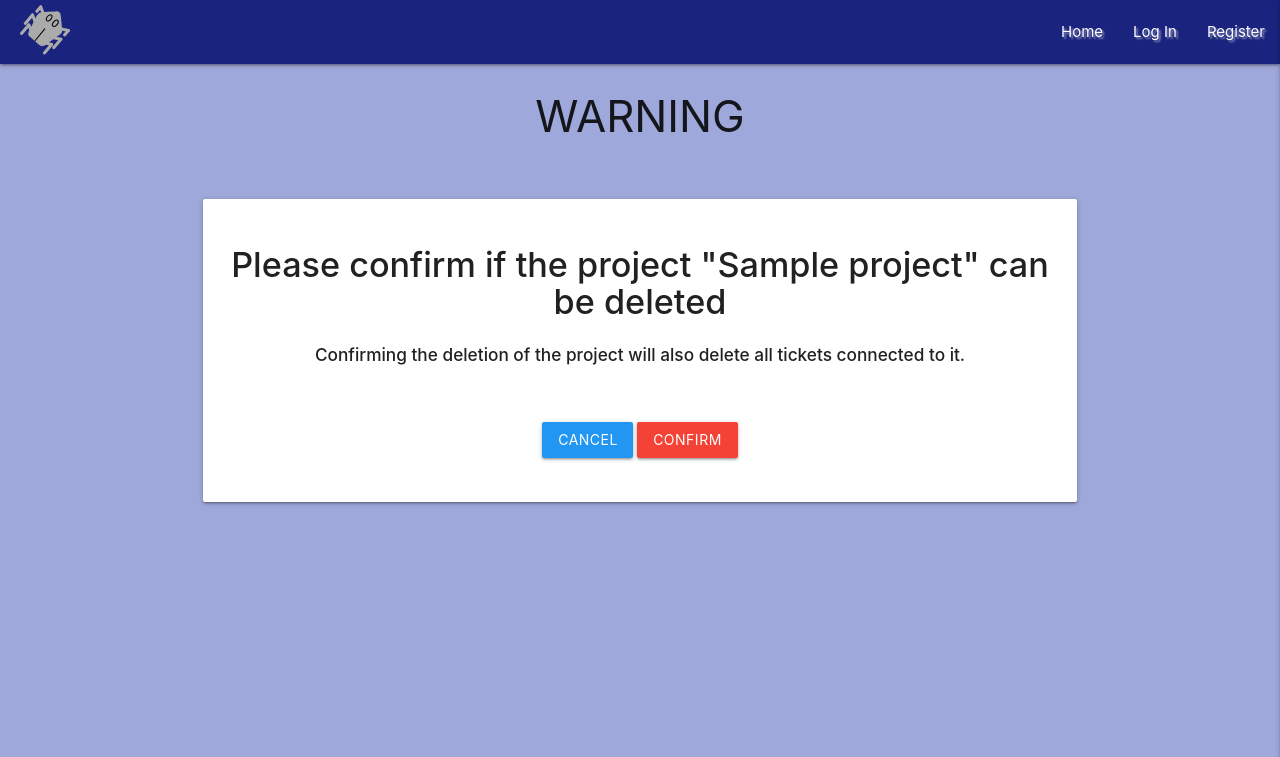
After one commit to fabiodearaujo/bug_tracker_mp3, a Flask app: page /project_delete_conf/1 in a window 1280 px wide. The commit adds this page. Shown: the top 757 px of the page. Run offline with Flask 2, Linux system fonts and the light colour scheme; a database or web service that is not in the repository returns one stand-in record (values such as "Sample title"); some libraries are stand-ins or nearby versions.

Commit message:
implemented Delete Projects and Tasks passing through a confirmation screen

```diff
--- a/app.py
+++ b/app.py
@@ -1,4 +1,5 @@
 import os
+import json
 from flask import (
     Flask, flash, render_template,
     redirect, request, session, url_for)
@@ -15,6 +16,15 @@ app.config["MONGO_URI"] = os.environ.get("MONGO_URI")
 app.secret_key = os.environ.get("SECRET_KEY")
 
 mongo = PyMongo(app)
+
+# Solution from stack overflow to resolve error
+# TypeError: Object of type ObjectId is not JSON serializable
+class JSONEncoder(json.JSONEncoder):
+    def default(self, o):
+        if isinstance(o, ObjectId):
+            return str(o)
+        return json.JSONEncoder.default(self, o)
+
 
 @app.route("/")
 @app.route("/home")
@@ -202,6 +212,32 @@ def create_ticket():
         categories=categories, projects=projects)
 
 
+@app.route("/project_delete_conf/<project_name>", methods=["GET","POST"])
+def project_delete_conf(project_name):
+    project_name = mongo.db.project.find_one({"project_name": project_name})["project_name"]
+    return render_template("project_delete_conf.html", project_name=project_name)
+
+
+@app.route("/delete_project/<project_name>")
+def delete_project(project_name):
+    ticketlist = list(mongo.db.ticket.find({"project_name": project_name}))
+    ticket_convert = JSONEncoder().encode(ticketlist)
+    tickets = json.loads(ticket_convert)
+    for ticket in tickets:
+        ticket_id = ticket['_id']
+        mongo.db.ticket.remove({"_id": ObjectId(ticket_id)})
+
+    projectlist = list(mongo.db.project.find({"project_name": project_name}))
+    project_convert = JSONEncoder().encode(projectlist)
+    projects = json.loads(project_convert)
+    for project in projects:
+        project_id = project['_id']
+        mongo.db.project.remove({"_id": ObjectId(project_id)})
+
+    flash("The Project and its Tickets were deleted successfuly")
+    return redirect(url_for("home"))
+
+
 @app.route("/logout")
 def logout():
     # remove user from session cookies and return to home
--- /dev/null
+++ b/templates/project_delete_conf.html
@@ -0,0 +1,35 @@
+
+{% extends "base.html" %}
+
+{% block styles %}
+    <link rel="shortcut icon" href="../static/img/bugtrackerlogodark.svg" type="image/x-icon">
+{% endblock %}
+
+{% block logo %}
+    <a href="{{ url_for('home') }}" class="brand-logo" style="padding-left: 20px; padding-top: 5px;"><img src="..\static\img\bugtrackerlogolight.svg" height="50px" width="50px" alt="Bug Tracker Logo"></a>
+{% endblock %}
+
+{% block content %}
+    <h3 class="center-align">WARNING</h3>
+
+    <div class="row top-spacing">
+        <div class="col s12">
+            <div class="card-panel">
+                <div class="row">
+                    <div class="col s12 center-align">
+                        <h4><strong>Please confirm if the project "{{ project_name }}" can be deleted</strong></h4>
+                    </div>
+                    <div class="col s12 center-align">
+                        <h6 class="text-red center-align"><strong>Confirming the deletion of the project will also
+                            delete all tickets connected to it.</strong></h6>
+                    </div>
+                    <div class="col s12 center-align top-spacing">
+                        <a href="{{ url_for('dashboard', user_name=session['user']) }}" class="white-text blue btn right-pad">Cancel</a>
+                        <a href="{{ url_for('delete_project', project_name=project_name) }}" class="white-text red btn">Confirm</a>
+                    </div>
+                </div>
+            </div>
+        </div>
+    </div>
+
+{% endblock %}
```
Also changed, not shown: templates/dashboard.html (+2 -15 lines).
